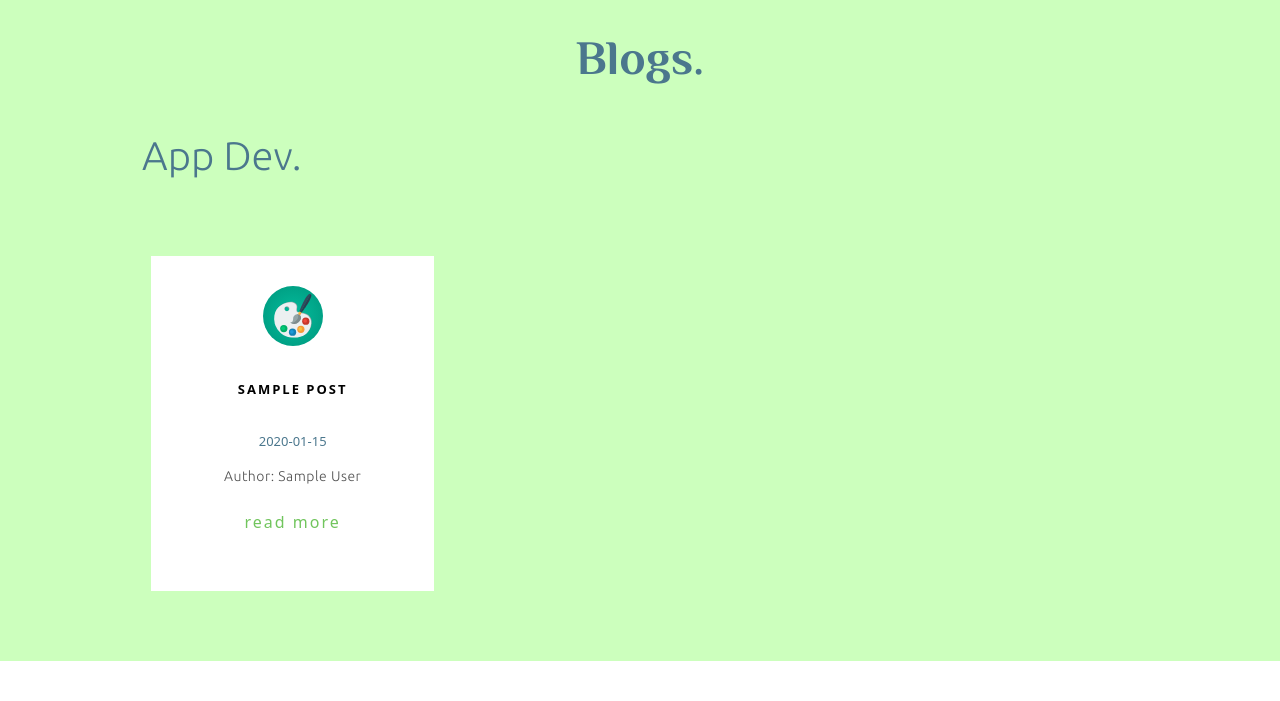
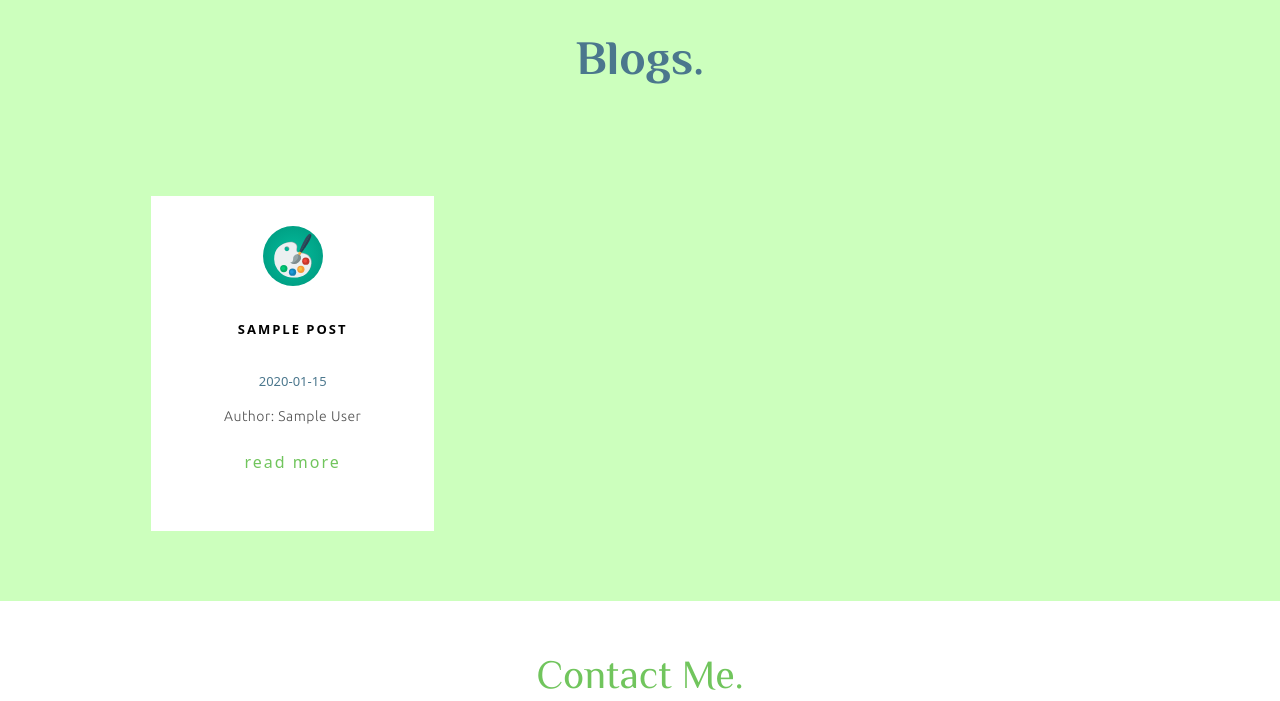
Before and after one commit to janar363/Blog363, a Flask app: page / in a window 1280 px wide. Shown: the part 860-1561 px from the top of the page. Run offline with Flask 2, Linux system fonts and the light colour scheme; tables that the repository leaves empty hold one stand-in row (values such as "Sample post"); some libraries are stand-ins or nearby versions.

Commit message:
main updated

```diff
--- a/templates/index.html
+++ b/templates/index.html
@@ -63,9 +63,9 @@
           <h1>Blogs.</h1>
         </div>
         {% if posts: %}
-          <div class="blog-section-title" id='app'>
-            App Dev.
-          </div>
+<!--          <div class="blog-section-title" id='app'>-->
+<!--            App Dev.-->
+<!--          </div>-->
           <div class="container" data-aos="fade-up" data-aos-delay="100">
             <div class="row app-dev blog-section">
                 {% for post in posts: %}
```
